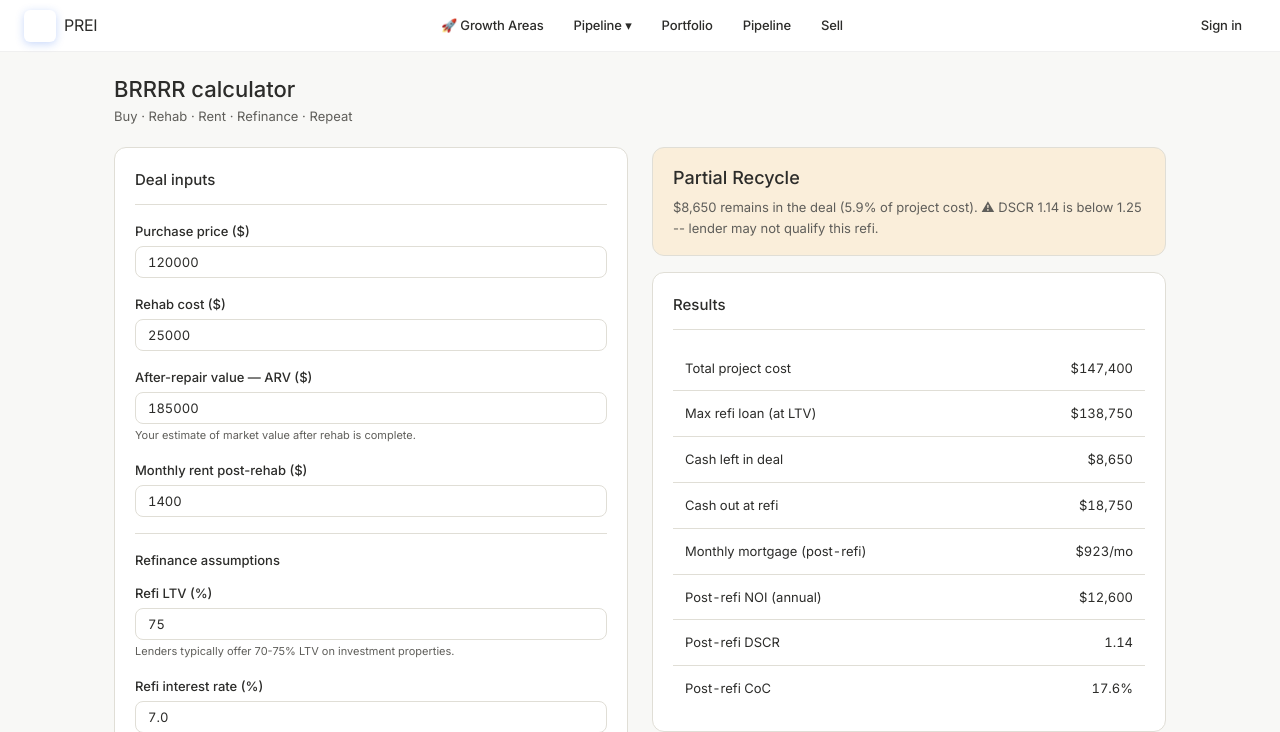
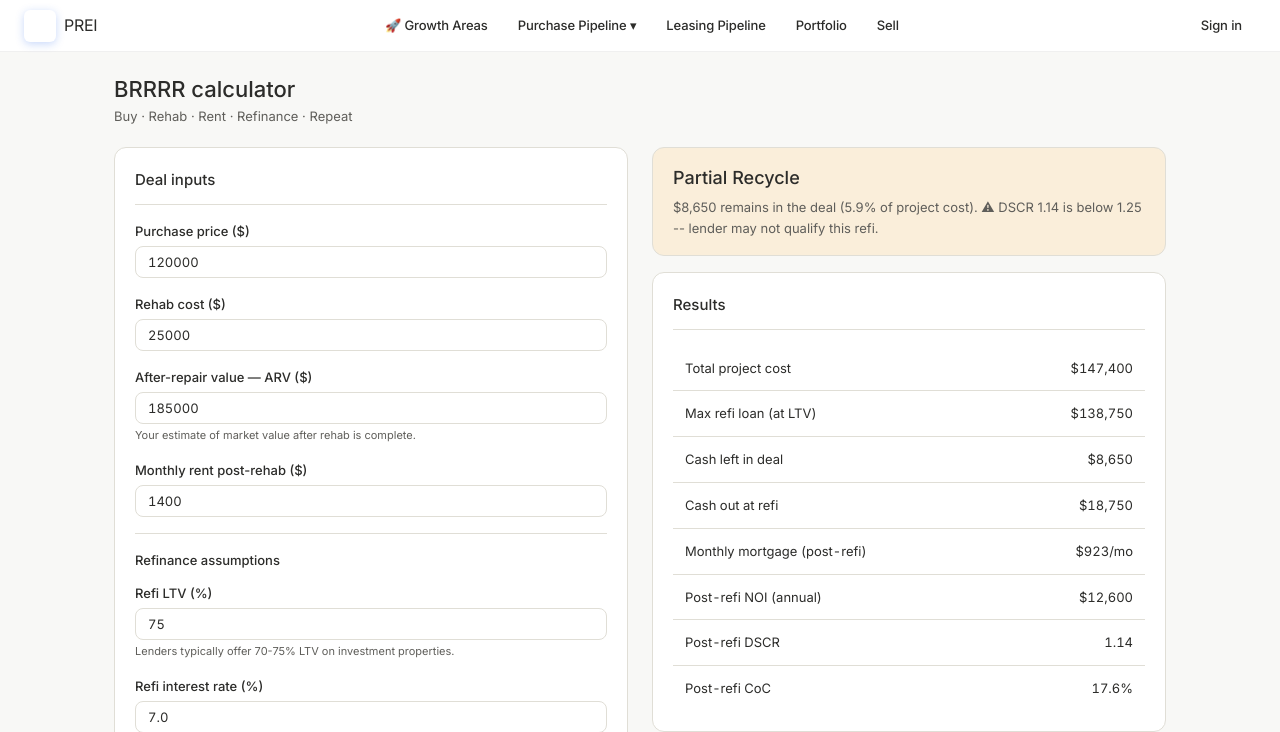
Before and after one commit to paruff/prei, a Django app: page /brrrr/ in a window 1280 px wide. Shown: the top 732 px of the page. Run offline with Django 5.2, Linux system fonts and the light colour scheme.

Commit message:
fix(nav): PIPE-0 — refactor nav to remove duplicate Pipeline link
- Removed top-level 'Pipeline' nav link (duplicate — dropdown already exists)
- Renamed 'Pipeline' dropdown to 'Purchase Pipeline' (clearer scope)
- Added 'Leasing Pipeline' top-level link (#' placeholder with PIPE-TODO)
- Added PIPE-TODO comments for Screen, Offer, Rehab & Lease placeholder URLs
- All existing dropdown sub-items and their URL names preserved
- ✅ All 7 nav URLs resolve correctly
- ✅ JS dropdown toggle references unchanged
- ✅ No Bootstrap classes, no inline styles, no !important

```diff
--- a/templates/base.html
+++ b/templates/base.html
@@ -29,7 +29,7 @@
 
     <div class="nav-dropdown" id="pipeline-dropdown">
       <button class="nav-dropdown-toggle" aria-expanded="false" aria-controls="pipeline-menu">
-        Pipeline <span aria-hidden="true">▾</span>
+        Purchase Pipeline <span aria-hidden="true">▾</span>
       </button>
       <div class="nav-dropdown-menu" id="pipeline-menu" role="menu">
         <a href="{% url 'growth_explorer' %}" class="nav-dropdown-item {% if request.resolver_match.url_name == 'growth_explorer' %}active{% endif %}" role="menuitem">
@@ -44,6 +44,7 @@
           Screen
           <span class="sub-label">Filter and compare deals</span>
         </a>
+        <!-- PIPE-TODO: Screen should point to pipeline_screen view when built -->
         <a href="{% url 'brrrr_calculator' %}" class="nav-dropdown-item {% if request.resolver_match.url_name == 'brrrr_calculator' %}active{% endif %}" role="menuitem">
           Underwriting
           <span class="sub-label">Analyze returns and risk</span>
@@ -52,15 +53,17 @@
           Offer
           <span class="sub-label">Log a new acquisition</span>
         </a>
+        <!-- PIPE-TODO: Offer should point to pipeline_offer view when built -->
         <a href="{% url 'portfolio_dashboard' %}" class="nav-dropdown-item {% if request.resolver_match.url_name == 'portfolio_dashboard' %}active{% endif %}" role="menuitem">
           Rehab &amp; Lease
           <span class="sub-label">Track renovation and tenants</span>
         </a>
+        <!-- PIPE-TODO: Rehab & Lease should point to pipeline_rehab view when built -->
       </div>
     </div>
 
+    <a href="#" class="nav-link" title="Leasing pipeline — coming soon"><!-- PIPE-TODO: wire after PIPE-X -->Leasing Pipeline</a>
     <a href="{% url 'portfolio_dashboard' %}" class="nav-link {% if request.resolver_match.url_name == 'portfolio_dashboard' %}active{% endif %}">Portfolio</a>
-    <a href="{% url 'pipeline_dashboard' %}" class="nav-link {% if request.resolver_match.url_name == 'pipeline_dashboard' %}active{% endif %}">Pipeline</a>
     <a href="{% url 'sell_index' %}" class="nav-link {% if request.resolver_match.url_name == 'sell_index' %}active{% endif %}">Sell</a>
   </div>
 
```
